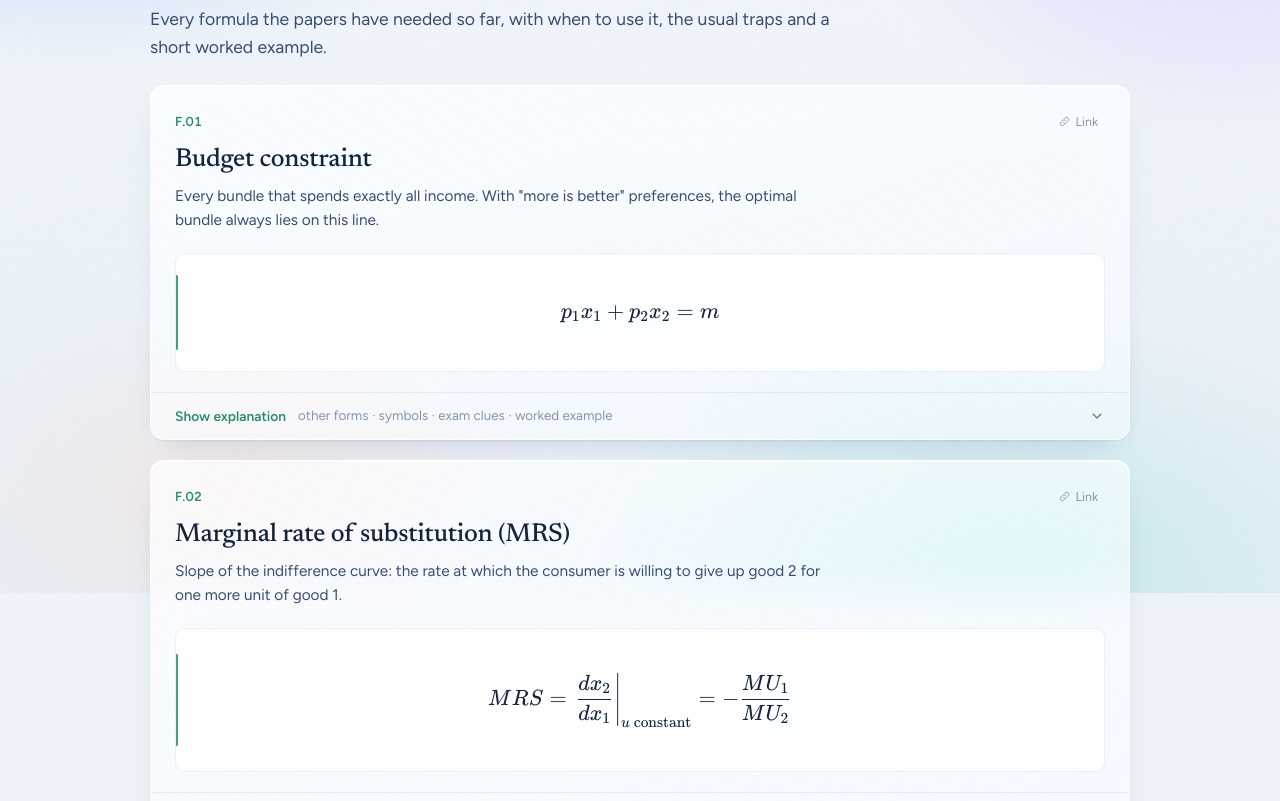
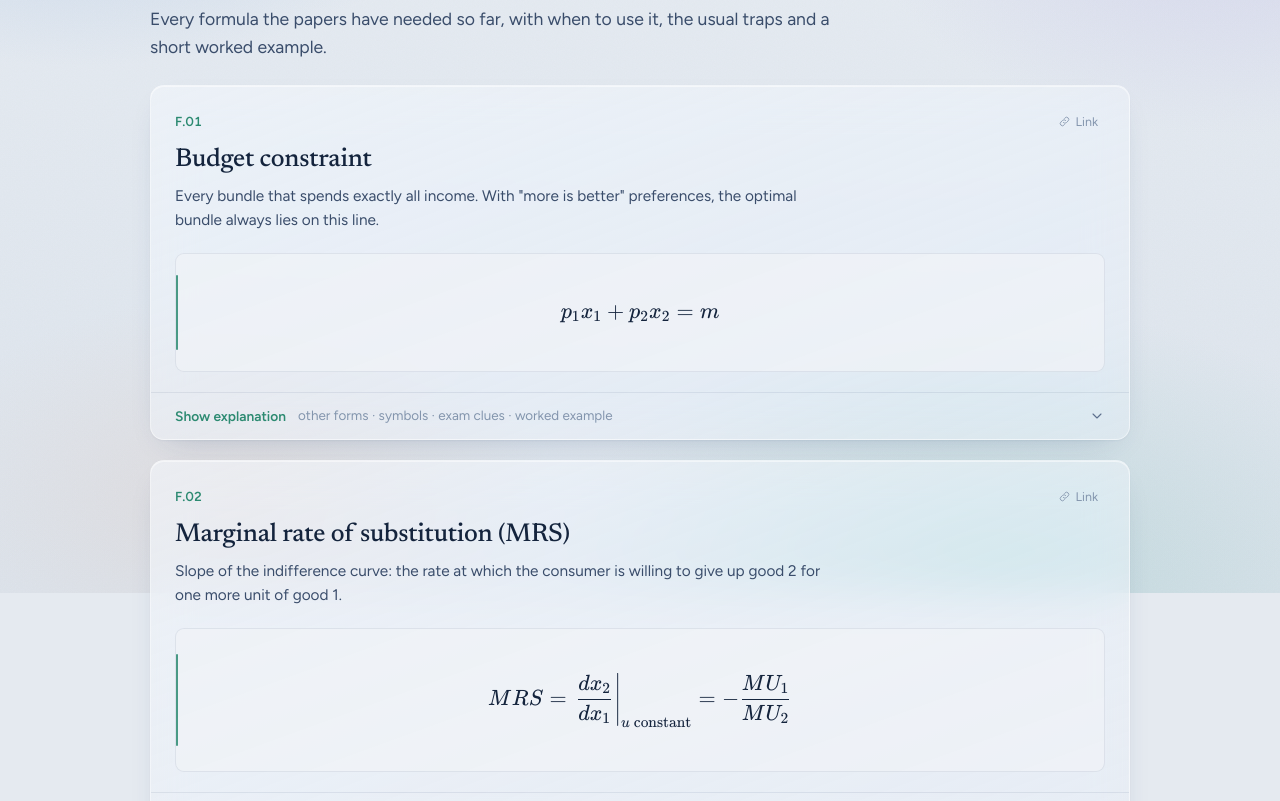
Before and after one commit to PaigeT735/econ-past-papers, a website with bundled scripts: page index.html in a window 1280 px wide. Shown: the part 207-1008 px from the top of the page. Built offline with nearby package versions, Linux system fonts and the light colour scheme.

Commit message:
Softer, less bright light mode

```diff
--- a/assets/css/tokens.css
+++ b/assets/css/tokens.css
@@ -15,9 +15,9 @@
   color-scheme: light;
 
   /* Base: pale sky, layered with soft colour pools (see base.css) */
-  --bg: #eef3f9;
-  --bg-raise: #f6f9fd;
-  --bg-sunken: #e4ecf6;
+  --bg: #e5eaf0;
+  --bg-raise: #edf1f5;
+  --bg-sunken: #dbe2ea;
 
   /* Ink: deep navy rather than black */
   --ink-1: #14243d;
@@ -26,18 +26,18 @@
   --ink-4: #8395ad;
 
   /* Hairlines */
-  --line-1: rgba(32, 70, 128, 0.08);
-  --line-2: rgba(32, 70, 128, 0.13);
+  --line-1: rgba(32, 60, 100, 0.09);
+  --line-2: rgba(32, 60, 100, 0.14);
   --line-3: rgba(32, 70, 128, 0.22);
 
   /* Frosted glass */
-  --glass-chrome: rgba(247, 250, 255, 0.62);
-  --glass-panel: linear-gradient(160deg, rgba(255, 255, 255, 0.72) 0%, rgba(255, 255, 255, 0.5) 100%);
-  --glass-panel-solid: #f8fbff;
-  --glass-edge: rgba(255, 255, 255, 0.8);
-  --glass-highlight: inset 0 1px 0 rgba(255, 255, 255, 0.9);
+  --glass-chrome: rgba(232, 237, 243, 0.72);
+  --glass-panel: linear-gradient(160deg, rgba(242, 245, 249, 0.66) 0%, rgba(236, 240, 245, 0.46) 100%);
+  --glass-panel-solid: #edf1f5;
+  --glass-edge: rgba(255, 255, 255, 0.45);
+  --glass-highlight: inset 0 1px 0 rgba(255, 255, 255, 0.5);
   --glass-shadow: 0 1px 2px rgba(28, 58, 104, 0.05), 0 12px 32px -18px rgba(28, 58, 104, 0.28);
-  --inset: rgba(255, 255, 255, 0.78);
+  --inset: rgba(240, 243, 247, 0.72);
   --blur: saturate(170%) blur(20px);
 
   /* Section accents: calm, ink-strength so they read on light glass */
@@ -91,17 +91,17 @@
   --ease: cubic-bezier(0.2, 0.7, 0.2, 1);
 
   /* Theme plumbing (overridden in dark mode) */
-  --glass-rgb: 255, 255, 255;
-  --glass-k: 1;
+  --glass-rgb: 240, 243, 247;
+  --glass-k: 0.9;
   --shadow-rgb: 28, 58, 104;
   --shadow-k: 1;
-  --edge-hi: #ffffff;
-  --pressed: #ffffff;
-  --card-open: linear-gradient(160deg, rgba(255, 255, 255, 0.84), rgba(255, 255, 255, 0.64));
-  --drawer-bg: rgba(246, 250, 255, 0.9);
-  --popover: rgba(248, 251, 255, 0.96);
-  --thead-bg: rgba(236, 243, 252, 0.7);
-  --sticky-th: #f3f7fc;
+  --edge-hi: rgba(255, 255, 255, 0.55);
+  --pressed: #f0f3f7;
+  --card-open: linear-gradient(160deg, rgba(242, 245, 249, 0.8), rgba(236, 240, 245, 0.6));
+  --drawer-bg: rgba(234, 239, 244, 0.94);
+  --popover: rgba(238, 242, 246, 0.97);
+  --thead-bg: rgba(220, 228, 238, 0.6);
+  --sticky-th: #e6ebf1;
   --scrim: rgba(20, 40, 70, 0.22);
   --thumb: rgba(40, 80, 140, 0.18);
   --thumb-hover: rgba(40, 80, 140, 0.3);
@@ -110,16 +110,16 @@
   --brand-on: #ffffff;
   --brand-ink: #1f4f8f;
   --highlight: rgba(140, 190, 245, 0.42);
-  --mark-bg: rgba(255, 255, 255, 0.75);
+  --mark-bg: rgba(240, 243, 247, 0.7);
   --mark-line-1: #2f6db3;
   --mark-line-2: #7fb6c9;
   --mark-dot: #ffffff;
   --atmos:
-    radial-gradient(48vw 46vh at 6% 2%, rgba(140, 186, 240, 0.55), transparent 70%),
-    radial-gradient(42vw 44vh at 96% 12%, rgba(196, 184, 250, 0.42), transparent 70%),
-    radial-gradient(50vw 48vh at 78% 98%, rgba(150, 222, 214, 0.42), transparent 70%),
-    radial-gradient(36vw 36vh at 18% 88%, rgba(255, 214, 196, 0.32), transparent 70%),
-    linear-gradient(180deg, #f3f7fc 0%, #e9f0f8 100%);
+    radial-gradient(48vw 46vh at 6% 2%, rgba(128, 166, 214, 0.38), transparent 70%),
+    radial-gradient(42vw 44vh at 96% 12%, rgba(170, 160, 222, 0.28), transparent 70%),
+    radial-gradient(50vw 48vh at 78% 98%, rgba(132, 192, 186, 0.3), transparent 70%),
+    radial-gradient(36vw 36vh at 18% 88%, rgba(222, 188, 172, 0.22), transparent 70%),
+    linear-gradient(180deg, #e7ecf2 0%, #dde4ec 100%);
 }
 
 /* ---------- Dark theme: deep night-blue glass ---------- */
--- a/index.html
+++ b/index.html
@@ -5,7 +5,7 @@
   <meta name="viewport" content="width=device-width, initial-scale=1">
   <title>Econ A Past Papers · Intermediate Economics A</title>
   <meta name="description" content="ECU22011 Intermediate Economics A (Micro) past papers with full model answers, worked calculations and a formula sheet.">
-  <meta name="theme-color" content="#eef3f9">
+  <meta name="theme-color" content="#e5eaf0">
   <script>
     // Apply the saved theme before first paint (no flash). Light is the default.
     try { if (localStorage.getItem('econ-theme') === 'dark') document.documentElement.dataset.theme = 'dark'; } catch (e) {}
--- a/src/main.js
+++ b/src/main.js
@@ -32,7 +32,7 @@ function applyTheme(theme) {
   else delete document.documentElement.dataset.theme;
   themeBtn.setAttribute('aria-label', theme === 'dark' ? 'Switch to light mode' : 'Switch to dark mode');
   themeBtn.title = theme === 'dark' ? 'Light mode' : 'Dark mode';
-  document.querySelector('meta[name="theme-color"]')?.setAttribute('content', theme === 'dark' ? '#0a111e' : '#eef3f9');
+  document.querySelector('meta[name="theme-color"]')?.setAttribute('content', theme === 'dark' ? '#0a111e' : '#e5eaf0');
 }
 applyTheme(document.documentElement.dataset.theme === 'dark' ? 'dark' : 'light');
 themeBtn.addEventListener('click', () => {
```
